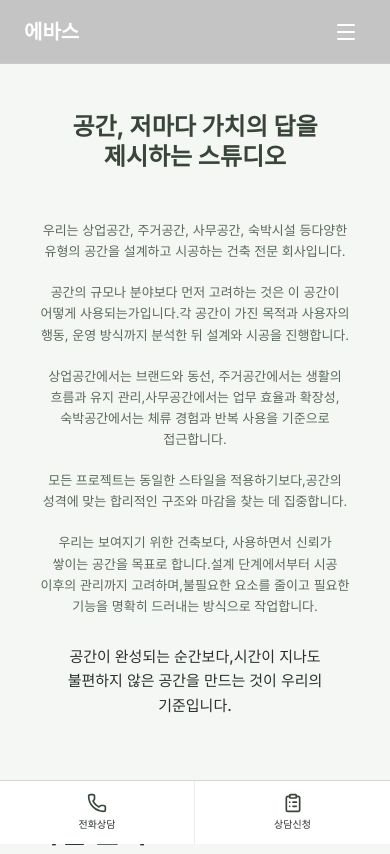
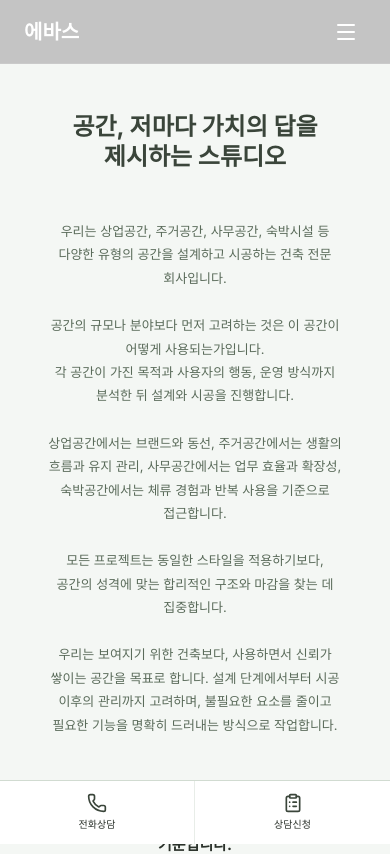
Before and after one commit to les06012/ebsinterior, a React (Vite) app: page /about in a window 390 px wide. Shown: the top 854 px of the page. Built offline with nearby package versions, Linux system fonts and the light colour scheme.

Commit message:
feat: Improve About page text and contact map aspect ratio
Refine About page copy for clarity and conciseness. Adjust the Contact page map's aspect ratio to be more suitable for mobile views and enhance its interactive elements.

```diff
--- a/src/pages/About.tsx
+++ b/src/pages/About.tsx
@@ -22,31 +22,24 @@ export const About = () => {
           <h3 className="text-2xl md:text-4xl font-bold leading-tight text-sage-800 break-keep">
             공간, 저마다 가치의 답을<br className="hidden md:block" /> 제시하는 스튜디오
           </h3>
-          <div className="text-[13px] md:text-base text-sage-600 leading-relaxed space-y-5 md:space-y-6 max-w-3xl mx-auto break-keep px-2 md:px-0">
+          <div className="text-[13px] sm:text-[14px] md:text-base text-sage-600 leading-[1.8] space-y-6 md:space-y-8 max-w-3xl mx-auto break-keep px-4 md:px-0 text-center">
             <p>
-              우리는 상업공간, 주거공간, 사무공간, 숙박시설 등<br className="hidden md:block" />
-              다양한 유형의 공간을 설계하고 시공하는 건축 전문 회사입니다.
+              우리는 상업공간, 주거공간, 사무공간, 숙박시설 등 다양한 유형의 공간을 설계하고 시공하는 건축 전문 회사입니다.
             </p>
             <p>
-              공간의 규모나 분야보다 먼저 고려하는 것은 이 공간이 어떻게 사용되는가입니다.<br className="hidden md:block" />
-              각 공간이 가진 목적과 사용자의 행동, 운영 방식까지 분석한 뒤 설계와 시공을 진행합니다.
+              공간의 규모나 분야보다 먼저 고려하는 것은 이 공간이 어떻게 사용되는가입니다.<br/ > 각 공간이 가진 목적과 사용자의 행동, 운영 방식까지 분석한 뒤 설계와 시공을 진행합니다.
             </p>
             <p>
-              상업공간에서는 브랜드와 동선, 주거공간에서는 생활의 흐름과 유지 관리,<br className="hidden md:block" />
-              사무공간에서는 업무 효율과 확장성, 숙박공간에서는 체류 경험과 반복 사용을 기준으로 접근합니다.
+              상업공간에서는 브랜드와 동선, 주거공간에서는 생활의 흐름과 유지 관리, 사무공간에서는 업무 효율과 확장성, 숙박공간에서는 체류 경험과 반복 사용을 기준으로 접근합니다.
             </p>
             <p>
-              모든 프로젝트는 동일한 스타일을 적용하기보다,<br className="hidden md:block" />
-              공간의 성격에 맞는 합리적인 구조와 마감을 찾는 데 집중합니다.
+              모든 프로젝트는 동일한 스타일을 적용하기보다, 공간의 성격에 맞는 합리적인 구조와 마감을 찾는 데 집중합니다.
             </p>
             <p>
-              우리는 보여지기 위한 건축보다, 사용하면서 신뢰가 쌓이는 공간을 목표로 합니다.<br className="hidden md:block" />
-              설계 단계에서부터 시공 이후의 관리까지 고려하며,<br className="hidden md:block" />
-              불필요한 요소를 줄이고 필요한 기능을 명확히 드러내는 방식으로 작업합니다.
+              우리는 보여지기 위한 건축보다, 사용하면서 신뢰가 쌓이는 공간을 목표로 합니다. 설계 단계에서부터 시공 이후의 관리까지 고려하며, 불필요한 요소를 줄이고 필요한 기능을 명확히 드러내는 방식으로 작업합니다.
             </p>
-            <p className="text-[15px] md:text-lg font-medium text-sage-900 pt-2 md:pt-4">
-              공간이 완성되는 순간보다,<br className="hidden md:block" />
-              시간이 지나도 불편하지 않은 공간을 만드는 것이 우리의 기준입니다.
+            <p className="text-[15px] sm:text-[16px] md:text-lg font-bold text-sage-900 pt-4 md:pt-6">
+              공간이 완성되는 순간보다, 시간이 지나도 불편하지 않은 공간을 만드는 것이 우리의 기준입니다.
             </p>
           </div>
         </motion.div>
--- a/src/pages/Contact.tsx
+++ b/src/pages/Contact.tsx
@@ -44,35 +44,35 @@ export const Contact = () => {
         <div className="grid grid-cols-1 lg:grid-cols-3 gap-8">
           <div className="lg:col-span-2 space-y-8">
             {/* Map Placeholder */}
-            <div className="aspect-video bg-sage-200 rounded-2xl md:rounded-3xl overflow-hidden relative">
+            <div className="aspect-square md:aspect-video bg-sage-200 rounded-2xl md:rounded-3xl overflow-hidden relative">
               <img
                 src="https://picsum.photos/seed/map/1200/800"
                 alt="Map"
                 className="w-full h-full object-cover opacity-50 grayscale"
                 referrerPolicy="no-referrer"
               />
-              <div className="absolute inset-0 p-2 md:p-8 flex flex-col gap-2 md:gap-4 justify-center items-center">
+              <div className="absolute inset-0 p-4 md:p-8 flex flex-col gap-3 md:gap-4 justify-center items-center z-10">
                 <a
                   href={`https://map.naver.com/p/search/${encodeURIComponent('경기도 평택시 관동길 91-99')}`}
                   target="_blank"
                   rel="noopener noreferrer"
-                  className="bg-white/90 backdrop-blur-sm px-4 py-3 md:p-8 rounded-xl md:rounded-2xl shadow-lg border border-white/50 w-fit max-w-[90%] md:w-full md:max-w-md text-center hover:bg-white transition-colors cursor-pointer block"
+                  className="bg-white/90 backdrop-blur-sm px-4 py-4 md:p-8 rounded-xl md:rounded-2xl shadow-lg border border-white/50 w-[85%] md:w-full md:max-w-md text-center hover:bg-white transition-colors cursor-pointer block relative z-20"
                 >
-                  <h4 className="font-bold text-sm md:text-lg text-sage-900 mb-0.5 md:mb-2 flex items-center justify-center gap-1 md:gap-2">
-                    <MapPin className="w-3.5 h-3.5 md:w-5 md:h-5 text-sage-500" /> 에바스
+                  <h4 className="font-bold text-base md:text-lg text-sage-900 mb-1 md:mb-2 flex items-center justify-center gap-1 md:gap-2">
+                    <MapPin className="w-4 h-4 md:w-5 md:h-5 text-sage-500" /> 에바스
                   </h4>
-                  <p className="text-[11px] sm:text-xs md:text-base text-sage-600 whitespace-nowrap">경기도 평택시 관동길 91-99</p>
+                  <p className="text-xs md:text-base text-sage-600 whitespace-nowrap">경기도 평택시 관동길 91-99</p>
                 </a>
                 <a
                   href={`https://map.naver.com/p/search/${encodeURIComponent('경기도 평택시 관광특구로36')}`}
                   target="_blank"
                   rel="noopener noreferrer"
-                  className="bg-white/90 backdrop-blur-sm px-4 py-3 md:p-8 rounded-xl md:rounded-2xl shadow-lg border border-white/50 w-fit max-w-[90%] md:w-full md:max-w-md text-center hover:bg-white transition-colors cursor-pointer block"
+                  className="bg-white/90 backdrop-blur-sm px-4 py-4 md:p-8 rounded-xl md:rounded-2xl shadow-lg border border-white/50 w-[85%] md:w-full md:max-w-md text-center hover:bg-white transition-colors cursor-pointer block relative z-20"
                 >
-                  <h4 className="font-bold text-sm md:text-lg text-sage-900 mb-0.5 md:mb-2 flex items-center justify-center gap-1 md:gap-2">
-                    <MapPin className="w-3.5 h-3.5 md:w-5 md:h-5 text-sage-500" /> 디자인센터
+                  <h4 className="font-bold text-base md:text-lg text-sage-900 mb-1 md:mb-2 flex items-center justify-center gap-1 md:gap-2">
+                    <MapPin className="w-4 h-4 md:w-5 md:h-5 text-sage-500" /> 디자인센터
                   </h4>
-                  <p className="text-[11px] sm:text-xs md:text-base text-sage-600 whitespace-nowrap">경기도 평택시 관광특구로36</p>
+                  <p className="text-xs md:text-base text-sage-600 whitespace-nowrap">경기도 평택시 관광특구로36</p>
                 </a>
               </div>
             </div>
```
